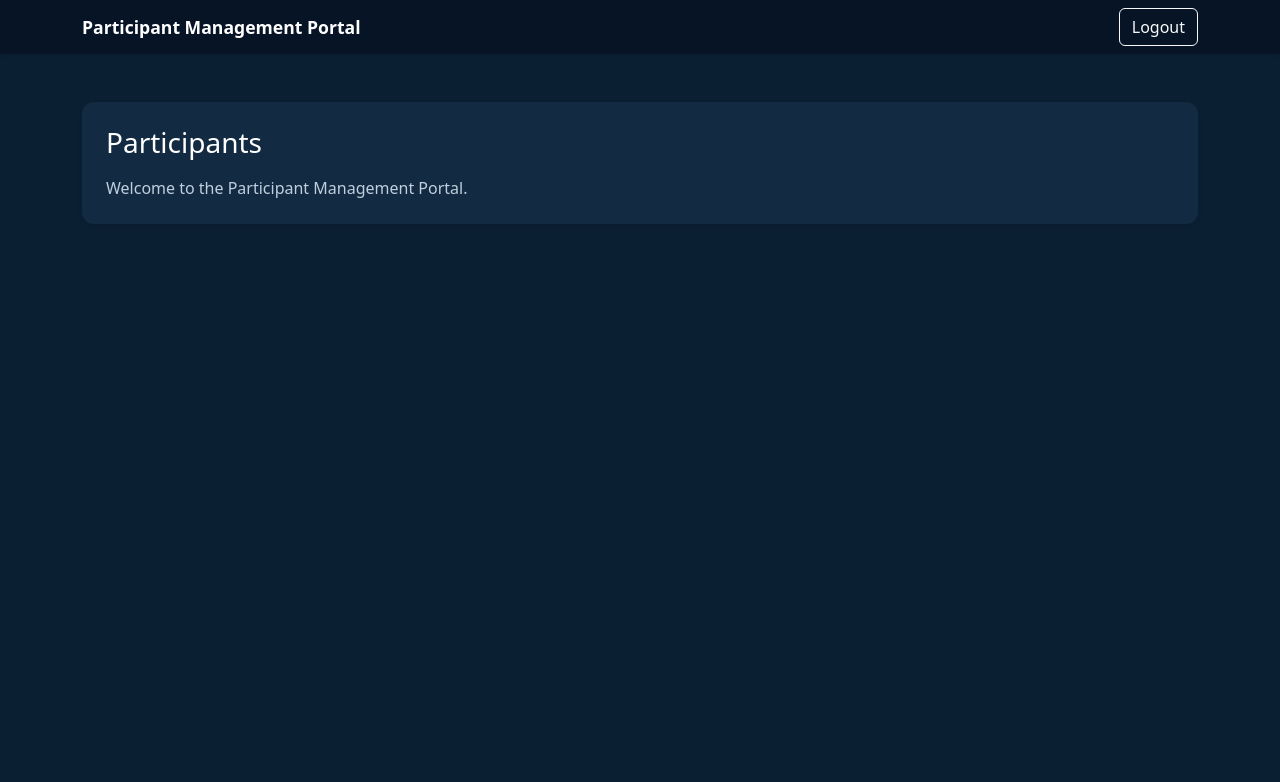
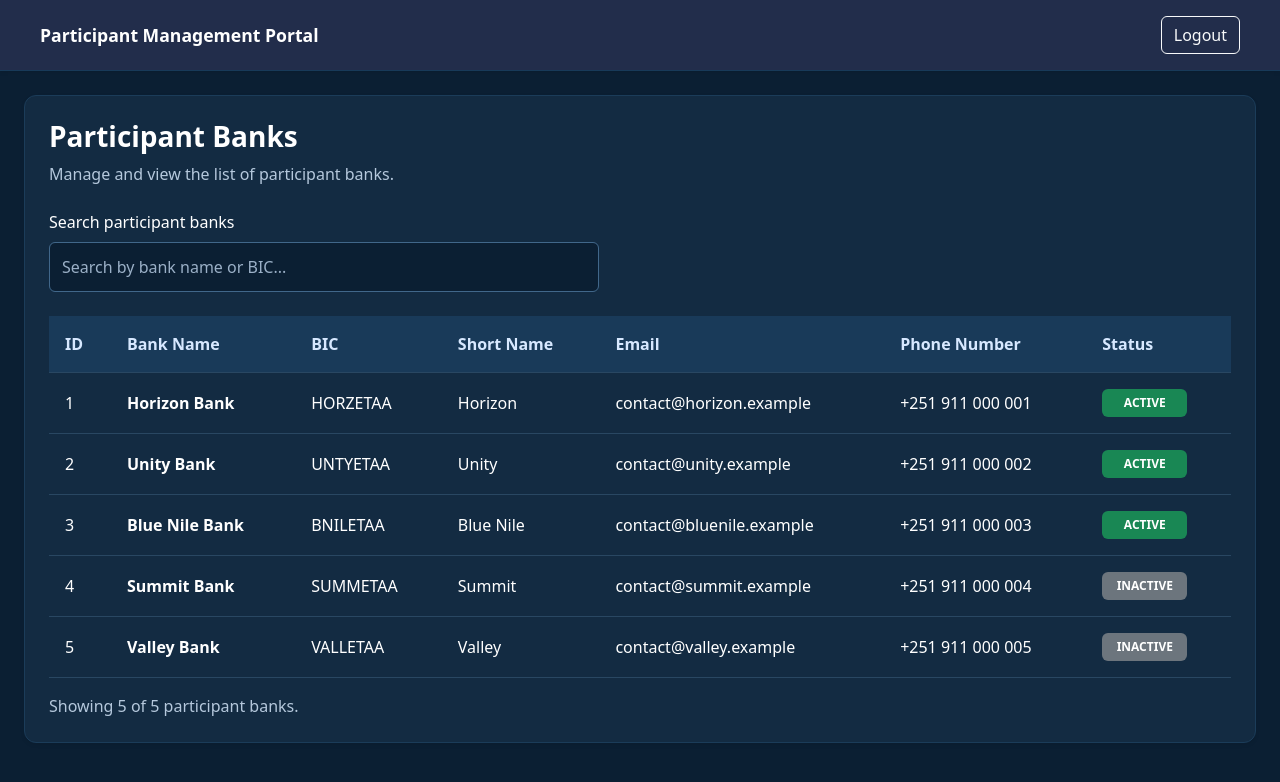
Before and after one commit to Abangiti/participant-management-portal, an Angular app: page /participants in a window 1280 px wide. Shown: the top 782 px of the page. Built offline with nearby package versions, Linux system fonts and the light colour scheme.

Commit message:
add participant bank table and real-time search filtering

```diff
--- /dev/null
+++ b/src/app/participant.ts
@@ -0,0 +1,10 @@
+
+export interface Participant {
+  id: number;
+  name: string;
+  bic: string;
+  shortName: string;
+  email: string;
+  phoneNumber: string;
+  status: 'ACTIVE' | 'INACTIVE';
+}
--- a/src/app/participants/participants.css
+++ b/src/app/participants/participants.css
@@ -3,23 +3,84 @@
   display: block;
   min-height: 100vh;
   background-color: #0b1f33;
+  color: #ffffff;
 }
 
 .navbar {
-  background-color: #061426 !important;
+  background-color: #222d4b;
+  border-bottom: 1px solid #183a59;
+  padding: 1rem;
 }
 
 .navbar-brand {
   font-size: 1.1rem;
-}
-
-.card {
-  border: none;
-  border-radius: 12px;
-  background-color: #132b42;
   color: #ffffff;
 }
 
-.card .text-muted {
-  color: #c0cfdd !important;
+.participant-card {
+  background-color: #132b42;
+  color: #ffffff;
+  border: 1px solid #1b3c59;
+  border-radius: 12px;
 }
+
+.text-muted {
+  color: #b5c8dc !important;
+}
+
+.search-container {
+  max-width: 550px;
+}
+
+.search-container .form-control {
+  background-color: #0b1f33;
+  color: #ffffff;
+  border: 1px solid #41678a;
+  padding: 0.75rem;
+}
+
+.search-container .form-control::placeholder {
+  color: #9bb0c7;
+}
+
+.search-container .form-control:focus {
+  border-color: #66aaff;
+  box-shadow: 0 0 0 0.2rem rgb(102 170 255 / 20%);
+}
+
+.participant-table {
+  --bs-table-bg: transparent;
+  --bs-table-color: #ffffff;
+  --bs-table-hover-bg: #1b3a56;
+  --bs-table-hover-color: #ffffff;
+  --bs-table-border-color: #294762;
+
+  margin-bottom: 0;
+}
+
+.participant-table thead th {
+  background-color: #193a59;
+  color: #d7e8ff;
+  white-space: nowrap;
+  padding: 1rem;
+}
+
+.participant-table tbody td {
+  padding: 1rem;
+  vertical-align: middle;
+}
+
+.participant-table .badge {
+  min-width: 85px;
+  padding: 0.5rem 0.7rem;
+}
+
+@media (max-width: 768px) {
+  main.container-fluid {
+    padding: 1rem !important;
+  }
+
+  .participant-card .card-body {
+    padding: 1rem !important;
+  }
+}
--- a/src/app/participants/participants.html
+++ b/src/app/participants/participants.html
@@ -1,7 +1,7 @@
 
-<nav class="navbar navbar-dark bg-primary shadow-sm">
-  <div class="container">
-    <a class="navbar-brand fw-bold" href="/participants">
+<nav class="navbar navbar-dark shadow-sm">
+  <div class="container-fluid px-4">
+    <a class="navbar-brand fw-bold" routerLink="/participants">
       Participant Management Portal
     </a>
 
@@ -15,14 +15,80 @@
   </div>
 </nav>
 
-<main class="container py-5">
-  <div class="card shadow-sm">
+<main class="container-fluid p-4">
+  <section class="card participant-card shadow-sm">
     <div class="card-body p-4">
-      <h1 class="h3 mb-3">Participants</h1>
 
-      <p class="text-muted mb-0">
-        Welcome to the Participant Management Portal.
+      <h1 class="h3 fw-bold mb-2">Participant Banks</h1>
+
+      <p class="text-muted mb-4">
+        Manage and view the list of participant banks.
       </p>
+
+      <div class="search-container mb-4">
+        <label for="bankSearch" class="form-label">
+          Search participant banks
+        </label>
+
+        <input
+          id="bankSearch"
+          type="text"
+          class="form-control"
+          placeholder="Search by bank name or BIC..."
+          [(ngModel)]="searchTerm"
+          name="bankSearch"
+        />
+      </div>
+
+      <div class="table-responsive">
+        <table class="table table-hover align-middle participant-table">
+          <thead>
+            <tr>
+              <th scope="col">ID</th>
+              <th scope="col">Bank Name</th>
+              <th scope="col">BIC</th>
+              <th scope="col">Short Name</th>
+              <th scope="col">Email</th>
+              <th scope="col">Phone Number</th>
+              <th scope="col">Status</th>
+            </tr>
+          </thead>
+
+          <tbody>
+            <tr *ngFor="let participant of filteredParticipants">
+              <td>{{ participant.id }}</td>
+              <td class="fw-semibold">{{ participant.name }}</td>
+              <td>{{ participant.bic }}</td>
+              <td>{{ participant.shortName }}</td>
+              <td>{{ participant.email }}</td>
+              <td>{{ participant.phoneNumber }}</td>
+              <td>
+                <span
+                  class="badge"
+                  [ngClass]="{
+                    'text-bg-success': participant.status === 'ACTIVE',
+                    'text-bg-secondary': participant.status === 'INACTIVE'
+                  }"
+                >
+                  {{ participant.status }}
+                </span>
+              </td>
+            </tr>
+
+            <tr *ngIf="filteredParticipants.length === 0">
+              <td colspan="7" class="text-center py-4">
+                No participant banks found
+              </td>
+            </tr>
+          </tbody>
+        </table>
+      </div>
+
+      <p class="text-muted mt-3 mb-0">
+        Showing {{ filteredParticipants.length }}
+        of {{ participants.length }} participant banks.
+      </p>
+
     </div>
-  </div>
+  </section>
 </main>
--- a/src/app/participants/participants.ts
+++ b/src/app/participants/participants.ts
@@ -1,17 +1,78 @@
 
 import { Component } from '@angular/core';
+import { CommonModule } from '@angular/common';
+import { FormsModule } from '@angular/forms';
 import { Router } from '@angular/router';
+import { Participant } from '../participant';
 
 @Component({
   selector: 'app-participants',
   standalone: true,
-  imports: [],
+  imports: [CommonModule, FormsModule],
   templateUrl: './participants.html',
   styleUrl: './participants.css'
 })
 export class Participants {
+  searchTerm = '';
+
+  participants: Participant[] = [
+    {
+      id: 1,
+      name: 'Horizon Bank',
+      bic: 'HORZETAA',
+      shortName: 'Horizon',
+      email: 'contact@horizon.example',
+      phoneNumber: '+251 911 000 001',
+      status: 'ACTIVE'
+    },
+    {
+      id: 2,
+      name: 'Unity Bank',
+      bic: 'UNTYETAA',
+      shortName: 'Unity',
+      email: 'contact@unity.example',
+      phoneNumber: '+251 911 000 002',
+      status: 'ACTIVE'
+    },
+    {
+      id: 3,
+      name: 'Blue Nile Bank',
+      bic: 'BNILETAA',
+      shortName: 'Blue Nile',
+      email: 'contact@bluenile.example',
+      phoneNumber: '+251 911 000 003',
+      status: 'ACTIVE'
+    },
+    {
+      id: 4,
+      name: 'Summit Bank',
+      bic: 'SUMMETAA',
+      shortName: 'Summit',
+      email: 'contact@summit.example',
+      phoneNumber: '+251 911 000 004',
+      status: 'INACTIVE'
+    },
+    {
+      id: 5,
+      name: 'Valley Bank',
+      bic: 'VALLETAA',
+      shortName: 'Valley',
+      email: 'contact@valley.example',
+      phoneNumber: '+251 911 000 005',
+      status: 'INACTIVE'
+    }
+  ];
 
   constructor(private router: Router) {}
+
+  get filteredParticipants(): Participant[] {
+    const search = this.searchTerm.trim().toLowerCase();
+
+    return this.participants.filter(participant =>
+      participant.name.toLowerCase().includes(search) ||
+      participant.bic.toLowerCase().includes(search)
+    );
+  }
 
   logout(): void {
     this.router.navigate(['/login']);
```
